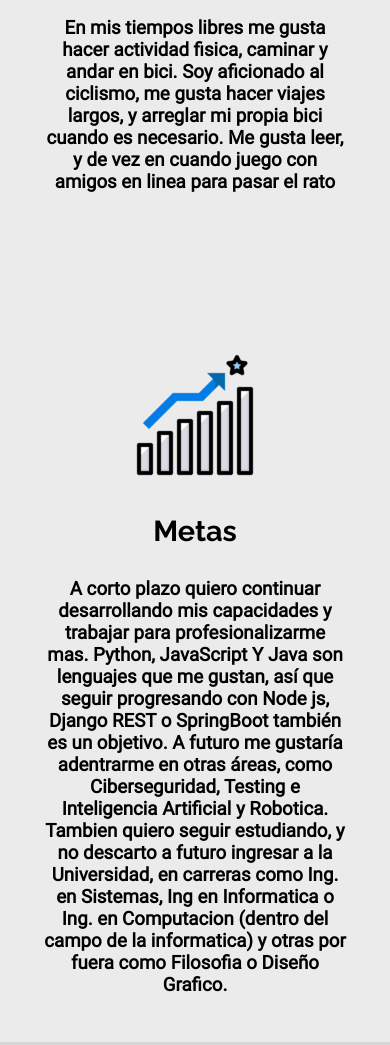
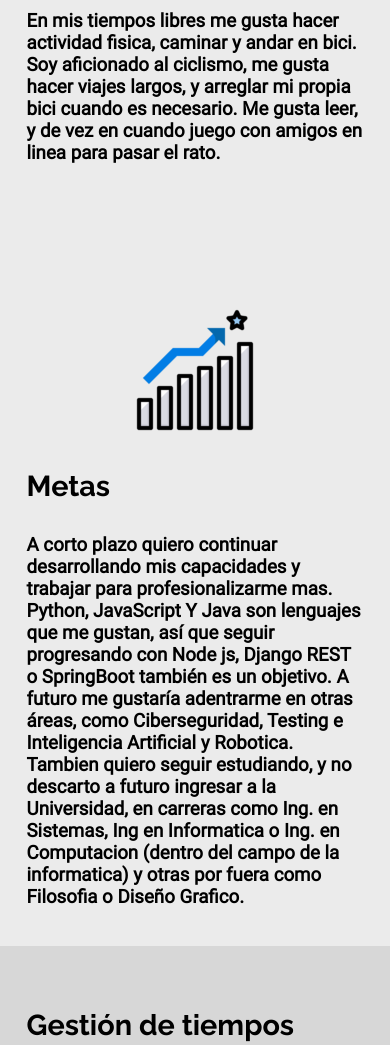
Before and after one commit to JuanDiDonato/juan-di-donato, a Gatsby site: page / in a window 390 px wide. Shown: the part 2087-3132 px from the top of the page. Built offline with nearby package versions, Linux system fonts and the light colour scheme; Gatsby itself is replaced by a stand-in of ours.

Commit message:
change some styles

```diff
--- a/src/assets/aptitudes.css
+++ b/src/assets/aptitudes.css
@@ -8,10 +8,12 @@
 /* grillas */
 .ap-grid{
     display: grid;
-    grid-template-columns: 33% 33% 33%;
+    grid-template-columns: 20% 20% 20% 20% 20%;
     position: relative;
     padding-top: 30px;
     padding-bottom: 30px;
+    padding-left: 2%;
+    padding-right: 2%;
     background-color: #9898983d;
 }
 .ap-grid2 {
--- /dev/null
+++ b/src/assets/objetives.css
@@ -0,0 +1,34 @@
+.box{
+    position: relative;
+    text-align: center;
+    padding: 7%;
+}
+
+.title{
+    font-family: 'Raleway';
+}
+
+.images{
+    margin-top: 10vh;
+}
+
+.text{
+    padding-left: 2%;
+    padding-right: 2%;
+    padding-top: 2%;
+}
+
+/* media query */
+@media (max-width: 768px){
+    .box{
+        text-align: left;
+        padding: 5%;
+    }
+    .images{
+        text-align: center;
+    }
+    .title{
+        text-align: left;
+        padding-left: 2% !important;
+    }
+}
--- a/src/components/aptitudes.js
+++ b/src/components/aptitudes.js
@@ -39,8 +39,6 @@ const Aptitudes = () => {
                         de trabajo y debatir sobre ella!
                     </h3>
                 </div>
-            </div>
-            <div className="ap-grid2">
                 <div>
                     <h2>
                         Iniciativa
@@ -65,6 +63,32 @@ const Aptitudes = () => {
                     </h3>
                 </div>
             </div>
+
+            {/* <div className="ap-grid2">
+                <div>
+                    <h2>
+                        Iniciativa
+                    </h2>
+                    <h3>
+                        Tengo muchas ganas de trabajar y seguir aprendiendo.
+                        Constantemente pienso en posibles proyectos que puedan solucionar
+                        los problemas cotidianos que nos encontramos en la web,
+                        y en nuestras aplicaciones diarias!
+                        También ofrezco mi ayuda a los demás si lo necesitan.
+                    </h3>
+                </div>
+                <div>
+                    <h2 >
+                        Motivación
+                    </h2>
+                    <h3>
+                        ¡Estoy motivado!. La programación me encanta, hay mucho por hacer
+                        y por aprender. Quiero expandir mis horizontes,
+                        hacer proyectos mas grandes y mejores, y poder contribuir con el desarrollo
+                        de nuevas aplicaciones y las nuevas tegnologias.
+                    </h3>
+                </div>
+            </div>*/}
         </div>
 
     )
--- a/src/components/hobbies.js
+++ b/src/components/hobbies.js
@@ -1,44 +1,28 @@
 import * as React from "react"
-
+import "../assets/objetives.css"
 // logos
 import hobbies from '../images/hobbies.png'
 
 // styles
 const box = {
-    position: 'relative',
-    textAlign: 'center',
-    justifyContent: 'center',
-    alignItems: 'center',
-    //backgroundColor: '#9898983d',
     marginTop: '40vh',
-    padding: '7%'
 }
-const title = {
-    fontFamily: 'Raleway'
-}
-const images = {
-    marginTop: '10vh',
-}
-const text = {
-    paddingRight: '5%',
-    paddingLeft: '5%',
-    paddingTop: '2%'
-}
+
 
 const Hobbies = () => {
     return (
-        <div style={box}>
-            <div style={images} >
+        <div className="box" style={box}>
+            <div className="images" >
                 <img  src={hobbies} alt="hobbies"/>
             </div>
             <div >
-                <h2 style={title}>
+                <h2 className="title">
                     Hobbies
                 </h2>
-                <h3 style={text}>
+                <h3 className="text">
                 En mis tiempos libres me gusta hacer actividad fisica, caminar y andar en bici.
                 Soy aficionado al ciclismo, me gusta hacer viajes largos, y arreglar mi propia bici
-                cuando es necesario. Me gusta leer, y de vez en cuando juego con amigos en linea para pasar el rato
+                cuando es necesario. Me gusta leer, y de vez en cuando juego con amigos en linea para pasar el rato.
                 </h3>
             </div>
         </div>
--- a/src/components/objectives.js
+++ b/src/components/objectives.js
@@ -1,38 +1,21 @@
 import * as React from "react"
+import "../assets/objetives.css"
 
 // logos
 import obj from '../images/objetivos.png'
 
-const box = {
-    position: 'relative',
-    textAlign: 'center',
-    justifyContent: 'center',
-    alignItems: 'center',
-    padding: '7%'
-}
-const title = {
-    fontFamily: 'Raleway'
-}
-const images = {
-    marginTop: '10vh',
-}
-const text = {
-    paddingRight: '5%',
-    paddingLeft: '5%',
-    paddingTop: '2%',
-}
 
 const Objectives = () => {
     return (
-        <div style={box}>
-            <div style={images}>
+        <div className="box">
+            <div className="images">
                 <img src={obj} alt="objectives" />
             </div>
             <div>
-                <h2 style={title}>
+                <h2 className="title">
                     Metas
                 </h2>
-                <h3 style={text}>
+                <h3 className="text">
                     A corto plazo quiero continuar desarrollando mis capacidades y trabajar
                     para profesionalizarme mas. Python, JavaScript Y Java son lenguajes que me gustan, así que
                     seguir progresando con Node js, Django REST o SpringBoot también es un objetivo.
```
